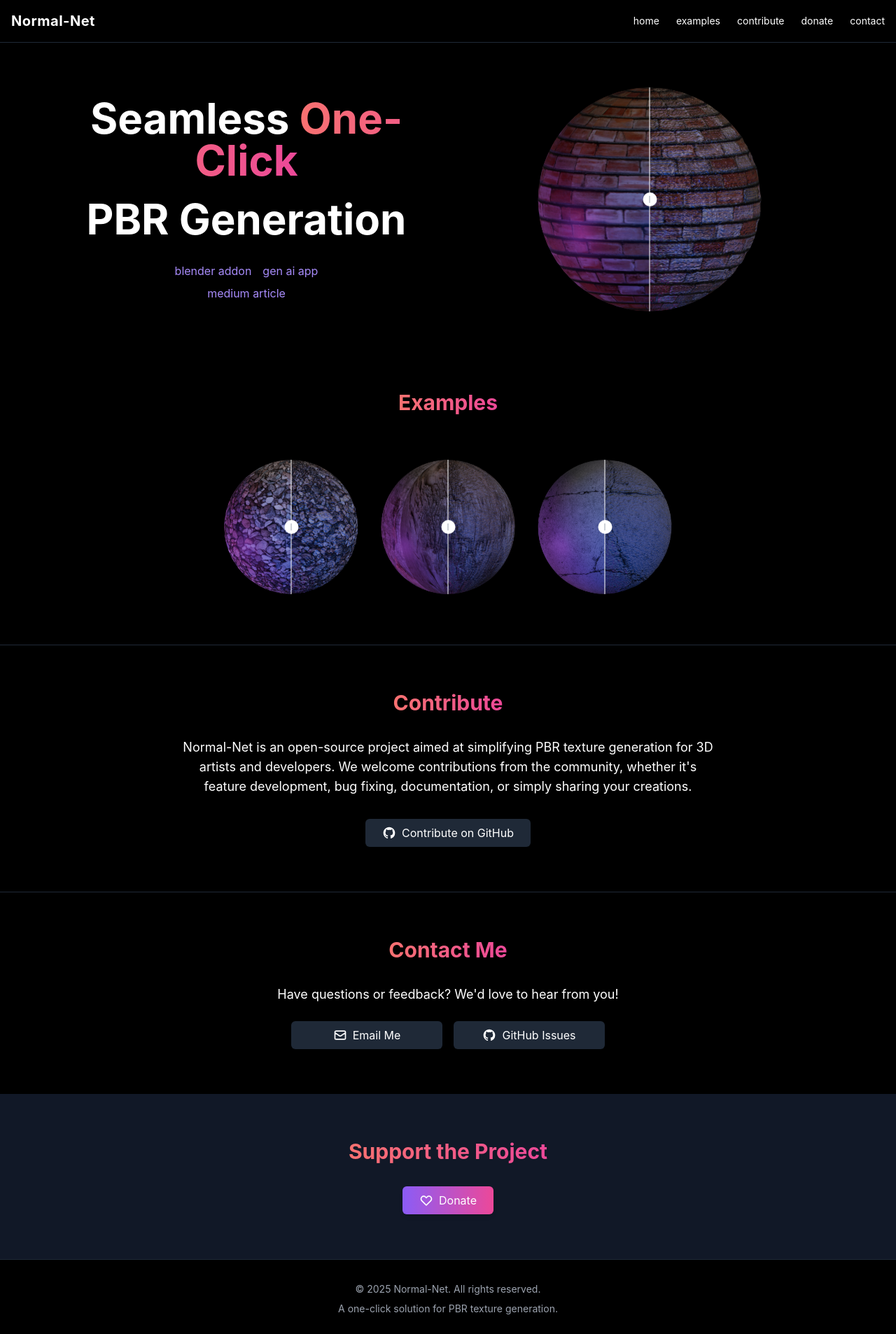
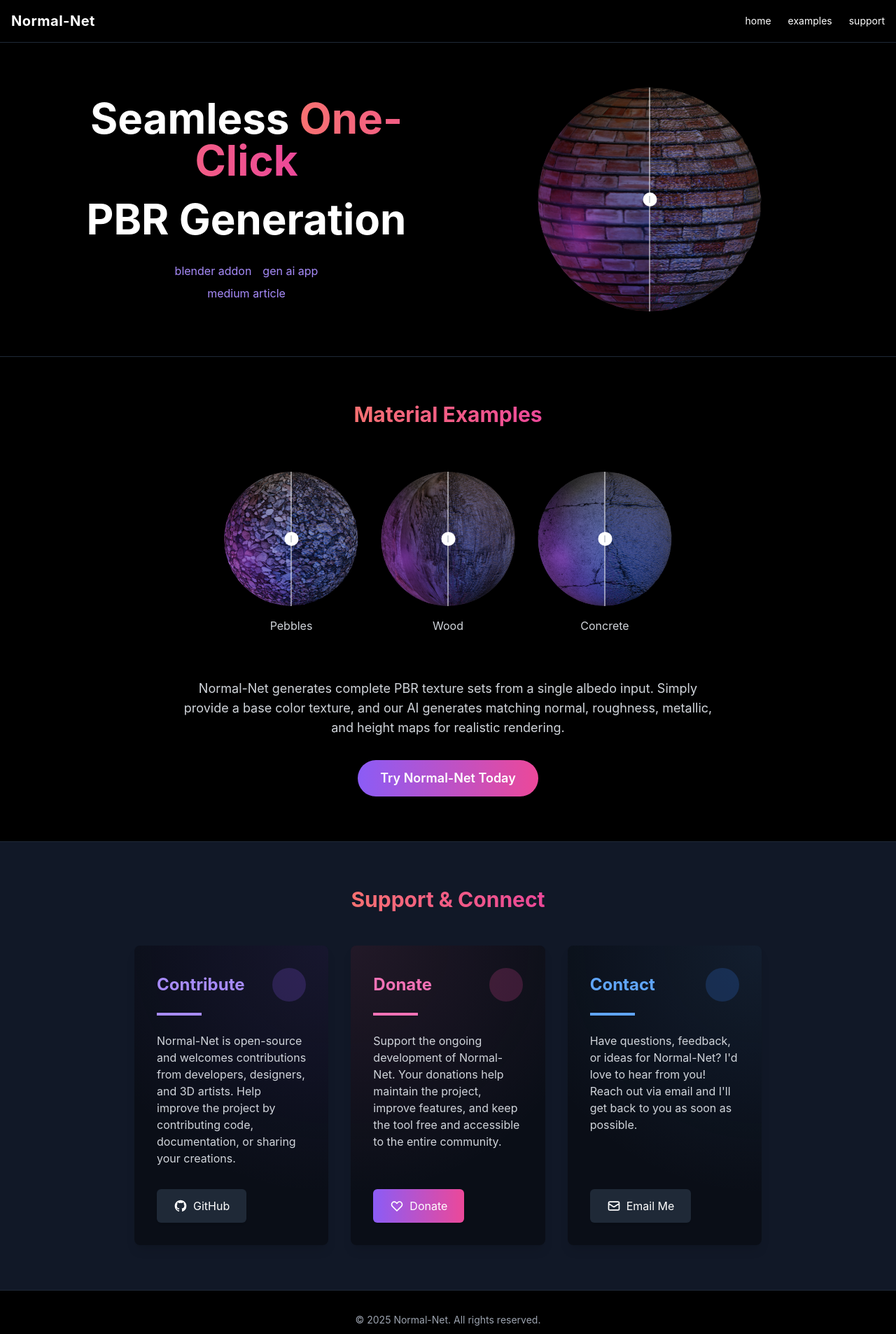
Before and after one commit to soheilchavo/NormalNetSite, a React (Create React App) app: page / in a window 1280 px wide. Shown: the top 1906 px of the page at 70% size. Built offline with nearby package versions, Linux system fonts and the light colour scheme.

Commit message:
Added Cards and links

```diff
--- a/src/App.js
+++ b/src/App.js
@@ -9,9 +9,7 @@
   // Refs for scroll navigation
   const homeRef = useRef(null);
   const examplesRef = useRef(null);
-  const contributeRef = useRef(null);
-  const donateRef = useRef(null);
-  const contactRef = useRef(null);
+  const supportRef = useRef(null);
 
   useEffect(() => {
     setIsLoaded(true);
@@ -67,7 +65,7 @@
             className="nav-link-effect hover:text-gray-300 text-sm animate-slide-in"
             onClick={(e) => {
               e.preventDefault();
-              scrollToSection(contributeRef);
+              scrollToSection(supportRef);
             }}
             style={{
               animationDelay: '700ms',
@@ -76,45 +74,14 @@
             }}
             onAnimationEnd={(e) => e.target.style.opacity = 1}
           >
-            contribute
-          </a>
-          <a
-            href="#"
-            className="nav-link-effect hover:text-gray-300 text-sm animate-slide-in"
-            onClick={(e) => {
-              e.preventDefault();
-              scrollToSection(donateRef);
-            }}
-            style={{
-              animationDelay: '800ms',
-              animationFillMode: 'both',
-              opacity: 0
-            }}
-            onAnimationEnd={(e) => e.target.style.opacity = 1}
-          >
-            donate
-          </a>
-          <a
-            href="#"
-            className="nav-link-effect hover:text-gray-300 text-sm animate-slide-in"
-            onClick={(e) => {
-              e.preventDefault();
-              scrollToSection(contactRef);
-            }}
-            style={{
-              animationDelay: '900ms',
-              animationFillMode: 'both',
-              opacity: 0
-            }}
-            onAnimationEnd={(e) => e.target.style.opacity = 1}
-          >
-            contact
+            support
           </a>
         </div>
       </nav>
 
       {/* Hero Section */}
-      <div className="flex flex-col md:flex-row justify-center items-center p-8 md:p-16">
+      <section ref={homeRef} className="py-16 px-8 md:px-16">
+        <div className="flex flex-col md:flex-row justify-center items-center">
           {/* Left side - Text content */}
           <div className="md:w-1/2 text-center mb-8 md:mb-0">
             <h1 className={`text-5xl md:text-6xl font-bold mb-6 ${isLoaded ? 'animate-slide-in' : ''}`}>
@@ -150,13 +117,14 @@
             </FloatingElement>
           </div>
         </div>
+      </section>
 
-      {/* Showcase Section */}
-      <div className="mt-12 mb-10">
-        <h2 className={`text-3xl font-bold text-center mb-8 ${isLoaded ? 'animate-slide-in-delayed-3' : ''}`}>
-          <GradientText>Examples</GradientText>
+      {/* Examples Section - Now clearly separate */}
+      <section ref={examplesRef} className="py-16 px-8 md:px-16 border-t border-gray-800">
+        <h2 className={`text-3xl font-bold text-center mb-12 ${isLoaded ? 'animate-slide-in-delayed-3' : ''}`}>
+          <GradientText>Material Examples</GradientText>
         </h2>
-        <div className="flex flex-wrap justify-center gap-8 p-8">
+        <div className="flex flex-wrap justify-center gap-8 p-4">
           {/* Sphere 1 - Pebbles texture */}
           <div className={`flex justify-center ${isLoaded ? 'animate-slide-in-delayed-1' : 'opacity-0'}`}>
             <FloatingElement amplitude={6} duration={7}>
@@ -166,48 +134,80 @@
                 alt=""
                 className="rounded-full w-48 h-48 shadow-lg hover:shadow-xl transition-shadow duration-300"
               />
+              <p className="text-center mt-4 text-gray-300">Pebbles</p>
             </FloatingElement>
           </div>
 
-          {/* Sphere 2 -  Wood texture */}
-          <div className={`flex justify-center ${isLoaded ? 'animate-slide-in-delayed-1' : 'opacity-0'}`}>
-            <FloatingElement amplitude={6} duration={7}>
+          {/* Sphere 2 - Wood texture */}
+          <div className={`flex justify-center ${isLoaded ? 'animate-slide-in-delayed-2' : 'opacity-0'}`}>
+            <FloatingElement amplitude={6} duration={8}>
               <ImageComparisonSlider
                 beforeImage="/Assets/Wood-Before.png"
                 afterImage="/Assets/Wood-After.png"
                 alt=""
                 className="rounded-full w-48 h-48 shadow-lg hover:shadow-xl transition-shadow duration-300"
               />
+              <p className="text-center mt-4 text-gray-300">Wood</p>
             </FloatingElement>
           </div>
 
           {/* Sphere 3 - Concrete texture */}
-          <div className={`flex justify-center ${isLoaded ? 'animate-slide-in-delayed-1' : 'opacity-0'}`}>
-            <FloatingElement amplitude={6} duration={7}>
+          <div className={`flex justify-center ${isLoaded ? 'animate-slide-in-delayed-3' : 'opacity-0'}`}>
+            <FloatingElement amplitude={6} duration={6.5}>
               <ImageComparisonSlider
                 beforeImage="/Assets/Concrete-Before.png"
                 afterImage="/Assets/Concrete-After.png"
                 alt=""
                 className="rounded-full w-48 h-48 shadow-lg hover:shadow-xl transition-shadow duration-300"
               />
+              <p className="text-center mt-4 text-gray-300">Concrete</p>
             </FloatingElement>
           </div>
         </div>
+
+        <div className="mt-12 text-center">
+          <p className="text-lg max-w-3xl mx-auto mb-8 text-gray-300">
+            Normal-Net generates complete PBR texture sets from a single albedo input.
+            Simply provide a base color texture, and our AI generates matching normal, roughness,
+            metallic, and height maps for realistic rendering.
+          </p>
+
+          <AnimatedButton className="px-8 py-3 bg-gradient-to-r from-purple-500 to-pink-500 text-white rounded-full text-lg font-semibold shadow-lg hover:shadow-xl">
+            <a href="https://github.com/soheilchavo/NormalNet" target="_blank">
+              Try Normal-Net Today
+            </a>
+          </AnimatedButton>
         </div>
+      </section>
 
-      {/* Contribute Section */}
-      <div ref={contributeRef} className="py-16 px-8 md:px-16 border-t border-gray-800">
-        <h2 className="text-3xl font-bold text-center mb-8">
-          <GradientText>Contribute</GradientText>
+      {/* Support Section (Merged Contact, Contribute, and Donate) */}
+      <section ref={supportRef} className="py-16 px-8 md:px-16 border-t border-gray-800 bg-gray-900">
+        <h2 className="text-3xl font-bold text-center mb-12">
+          <GradientText>Support & Connect</GradientText>
         </h2>
-        <div className="max-w-3xl mx-auto text-center">
-          <p className="text-lg mb-8">
-            Normal-Net is an open-source project aimed at simplifying PBR texture generation for 3D artists and developers.
-            We welcome contributions from the community, whether it's feature development, bug fixing, documentation, or simply sharing your creations.
+
+        <div className="max-w-4xl mx-auto grid md:grid-cols-3 gap-8">
+          {/* Contribute Column */}
+          <div
+            className={`flex flex-col justify-between bg-black bg-opacity-40 p-8 rounded-lg shadow-lg transform transition-all duration-500 hover:shadow-2xl hover:-translate-y-2 hover:bg-opacity-70 h-full ${isLoaded ? 'animate-slide-in-delayed-1' : 'opacity-0'}`}
+            style={{
+              backgroundImage: 'radial-gradient(circle at top right, rgba(139, 92, 246, 0.1), transparent 70%)'
+            }}
+          >
+            <div>
+              <div className="flex justify-between items-center mb-4">
+                <h3 className="text-2xl font-bold text-purple-400">Contribute</h3>
+                <div className="w-12 h-12 rounded-full bg-purple-500 bg-opacity-20"></div>
+              </div>
+              <div className="w-16 h-1 bg-purple-400 mb-6"></div>
+              <p className="text-gray-300 mb-8">
+                Normal-Net is open-source and welcomes contributions from developers, designers, and 3D artists. Help improve the project by contributing code, documentation, or sharing your creations.
               </p>
-          <AnimatedButton className="px-6 py-2 bg-gray-800 text-white rounded-md shadow-md hover:bg-gray-700 transition-colors duration-300">
+            </div>
+            <div className="flex justify-start">
+              <AnimatedButton className="px-6 py-3 bg-gray-800 text-white rounded-md shadow-md hover:bg-gray-700 transition-all duration-300 hover:scale-105">
                 <a
-              href="https://github.com/normal-net/repository"
+                  href="https://github.com/soheilchavo/NormalNet/pulls"
                   target="_blank"
                   rel="noopener noreferrer"
                   className="flex items-center"
@@ -215,58 +215,31 @@
                   <svg className="w-5 h-5 mr-2" fill="currentColor" viewBox="0 0 24 24" aria-hidden="true">
                     <path fillRule="evenodd" d="M12 2C6.477 2 2 6.484 2 12.017c0 4.425 2.865 8.18 6.839 9.504.5.092.682-.217.682-.483 0-.237-.008-.868-.013-1.703-2.782.605-3.369-1.343-3.369-1.343-.454-1.158-1.11-1.466-1.11-1.466-.908-.62.069-.608.069-.608 1.003.07 1.531 1.032 1.531 1.032.892 1.53 2.341 1.088 2.91.832.092-.647.35-1.088.636-1.338-2.22-.253-4.555-1.113-4.555-4.951 0-1.093.39-1.988 1.029-2.688-.103-.253-.446-1.272.098-2.65 0 0 .84-.27 2.75 1.026A9.564 9.564 0 0112 6.844c.85.004 1.705.115 2.504.337 1.909-1.296 2.747-1.027 2.747-1.027.546 1.379.202 2.398.1 2.651.64.7 1.028 1.595 1.028 2.688 0 3.848-2.339 4.695-4.566 4.943.359.309.678.92.678 1.855 0 1.338-.012 2.419-.012 2.747 0 .268.18.58.688.482A10.019 10.019 0 0022 12.017C22 6.484 17.522 2 12 2z" clipRule="evenodd" />
                   </svg>
-              <span>Contribute on GitHub</span>
+                  <span>GitHub</span>
                 </a>
               </AnimatedButton>
             </div>
           </div>
 
-      {/* Contact Section */}
-      <div ref={contactRef} className="py-16 px-8 md:px-16 border-t border-gray-800">
-        <h2 className="text-3xl font-bold text-center mb-8">
-          <GradientText>Contact Me</GradientText>
-        </h2>
-        <div className="max-w-3xl mx-auto text-center">
-          <p className="text-lg mb-6">
-            Have questions or feedback? We'd love to hear from you!
+          {/* Donate Column */}
+          <div
+            className={`flex flex-col justify-between bg-black bg-opacity-40 p-8 rounded-lg shadow-lg transform transition-all duration-500 hover:shadow-2xl hover:-translate-y-2 hover:bg-opacity-70 h-full ${isLoaded ? 'animate-slide-in-delayed-2' : 'opacity-0'}`}
+            style={{
+              backgroundImage: 'radial-gradient(circle at top left, rgba(244, 114, 182, 0.1), transparent 70%)'
+            }}
+          >
+            <div>
+              <div className="flex justify-between items-center mb-4">
+                <h3 className="text-2xl font-bold text-pink-400">Donate</h3>
+                <div className="w-12 h-12 rounded-full bg-pink-500 bg-opacity-20"></div>
+              </div>
+              <div className="w-16 h-1 bg-pink-400 mb-6"></div>
+              <p className="text-gray-300 mb-8">
+                Support the ongoing development of Normal-Net. Your donations help maintain the project, improve features, and keep the tool free and accessible to the entire community.
               </p>
-          <div className="flex flex-col md:flex-row justify-center gap-4 max-w-md mx-auto">
-            <AnimatedButton className="px-6 py-2 bg-gray-800 text-white rounded-md shadow-md hover:bg-gray-700 transition-colors duration-300 flex-1">
-              <a
-                href="mailto:contact@normal-net.org"
-                className="flex items-center justify-center"
-              >
-                <svg className="w-5 h-5 mr-2" fill="none" stroke="currentColor" viewBox="0 0 24 24" xmlns="http://www.w3.org/2000/svg">
-                  <path strokeLinecap="round" strokeLinejoin="round" strokeWidth="2" d="M3 8l7.89 5.26a2 2 0 002.22 0L21 8M5 19h14a2 2 0 002-2V7a2 2 0 00-2-2H5a2 2 0 00-2 2v10a2 2 0 002 2z" />
-                </svg>
-                <span>Email Me</span>
-              </a>
-            </AnimatedButton>
-            <AnimatedButton className="px-6 py-2 bg-gray-800 text-white rounded-md shadow-md hover:bg-gray-700 transition-colors duration-300 flex-1">
-              <a
-                href="https://github.com/normal-net/repository/issues"
-                target="_blank"
-                rel="noopener noreferrer"
-                className="flex items-center justify-center"
-              >
-                <svg className="w-5 h-5 mr-2" fill="currentColor" viewBox="0 0 24 24" aria-hidden="true">
-                  <path fillRule="evenodd" d="M12 2C6.477 2 2 6.484 2 12.017c0 4.425 2.865 8.18 6.839 9.504.5.092.682-.217.682-.483 0-.237-.008-.868-.013-1.703-2.782.605-3.369-1.343-3.369-1.343-.454-1.158-1.11-1.466-1.11-1.466-.908-.62.069-.608.069-.608 1.003.07 1.531 1.032 1.531 1.032.892 1.53 2.341 1.088 2.91.832.092-.647.35-1.088.636-1.338-2.22-.253-4.555-1.113-4.555-4.951 0-1.093.39-1.988 1.029-2.688-.103-.253-.446-1.272.098-2.65 0 0 .84-.27 2.75 1.026A9.564 9.564 0 0112 6.844c.85.004 1.705.115 2.504.337 1.909-1.296 2.747-1.027 2.747-1.027.546 1.379.202 2.398.1 2.651.64.7 1.028 1.595 1.028 2.688 0 3.848-2.339 4.695-4.566 4.943.359.309.678.92.678 1.855 0 1.338-.012 2.419-.012 2.747 0 .268.18.58.688.482A10.019 10.019 0 0022 12.017C22 6.484 17.522 2 12 2z" clipRule="evenodd" />
-                </svg>
-                <span>GitHub Issues</span>
-              </a>
-            </AnimatedButton>
             </div>
-        </div>
-      </div>
-
-
-      {/* Donate Section */}
-      <div ref={donateRef} className="py-16 px-8 md:px-16 bg-gray-900">
-        <h2 className="text-3xl font-bold text-center mb-8">
-          <GradientText>Support the Project</GradientText>
-        </h2>
-        <div className="max-w-3xl mx-auto text-center">
-          <AnimatedButton className="px-6 py-2 bg-gradient-to-r from-purple-500 to-pink-500 text-white rounded-md shadow-md hover:shadow-lg transition-shadow duration-300">
+            <div className="flex justify-start">
+              <AnimatedButton className="px-6 py-3 bg-gradient-to-r from-purple-500 to-pink-500 text-white rounded-md shadow-md hover:shadow-lg transition-all duration-300 hover:scale-105">
                 <a
                   href="https://donate.normal-net.org"
                   target="_blank"
@@ -282,6 +255,40 @@
             </div>
           </div>
 
+          {/* Contact Column */}
+          <div
+            className={`flex flex-col justify-between bg-black bg-opacity-40 p-8 rounded-lg shadow-lg transform transition-all duration-500 hover:shadow-2xl hover:-translate-y-2 hover:bg-opacity-70 h-full ${isLoaded ? 'animate-slide-in-delayed-3' : 'opacity-0'}`}
+            style={{
+              backgroundImage: 'radial-gradient(circle at top right, rgba(96, 165, 250, 0.1), transparent 70%)'
+            }}
+          >
+            <div>
+              <div className="flex justify-between items-center mb-4">
+                <h3 className="text-2xl font-bold text-blue-400">Contact</h3>
+                <div className="w-12 h-12 rounded-full bg-blue-500 bg-opacity-20"></div>
+              </div>
+              <div className="w-16 h-1 bg-blue-400 mb-6"></div>
+              <p className="text-gray-300 mb-8">
+                Have questions, feedback, or ideas for Normal-Net? I'd love to hear from you! Reach out via email and I'll get back to you as soon as possible.
+              </p>
+            </div>
+            <div className="flex justify-start">
+              <AnimatedButton className="px-6 py-3 bg-gray-800 text-white rounded-md shadow-md hover:bg-gray-700 transition-all duration-300 hover:scale-105">
+                <a
+                  href="mailto:soheil.chavo@gmail.com"
+                  className="flex items-center justify-center"
+                >
+                  <svg className="w-5 h-5 mr-2" fill="none" stroke="currentColor" viewBox="0 0 24 24" xmlns="http://www.w3.org/2000/svg">
+                    <path strokeLinecap="round" strokeLinejoin="round" strokeWidth="2" d="M3 8l7.89 5.26a2 2 0 002.22 0L21 8M5 19h14a2 2 0 002-2V7a2 2 0 00-2-2H5a2 2 0 00-2 2v10a2 2 0 002 2z" />
+                  </svg>
+                  <span>Email Me</span>
+                </a>
+              </AnimatedButton>
+            </div>
+          </div>
+        </div>
+      </section>
+
       {/* Footer */}
       <footer className="py-8 border-t border-gray-800 text-center text-gray-400 text-sm">
         <div className="container mx-auto">
```
Lines whose indentation alone changed are shown as unchanged.
